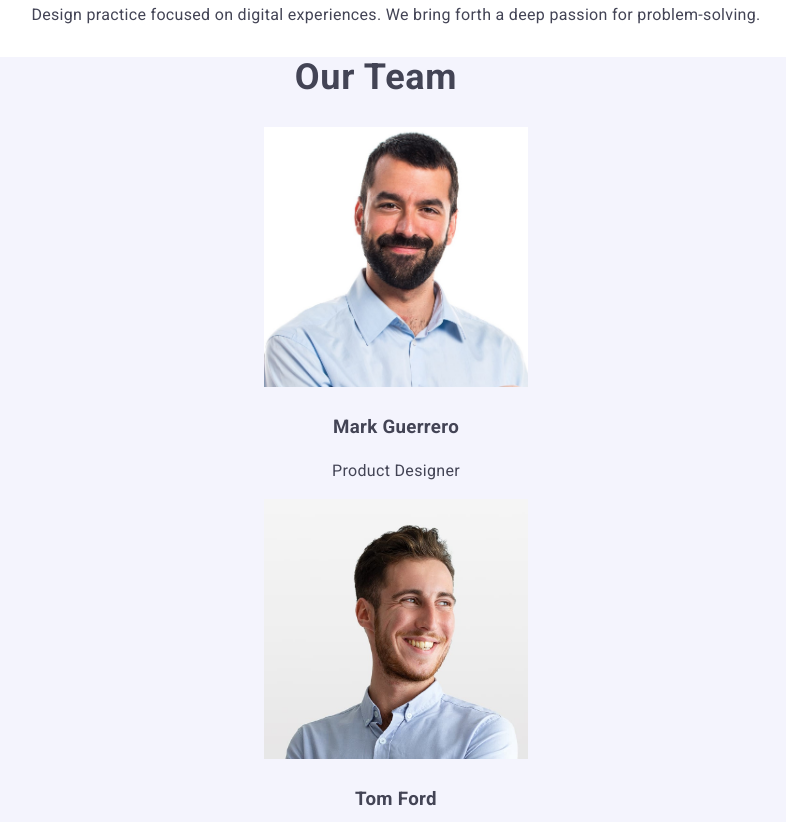
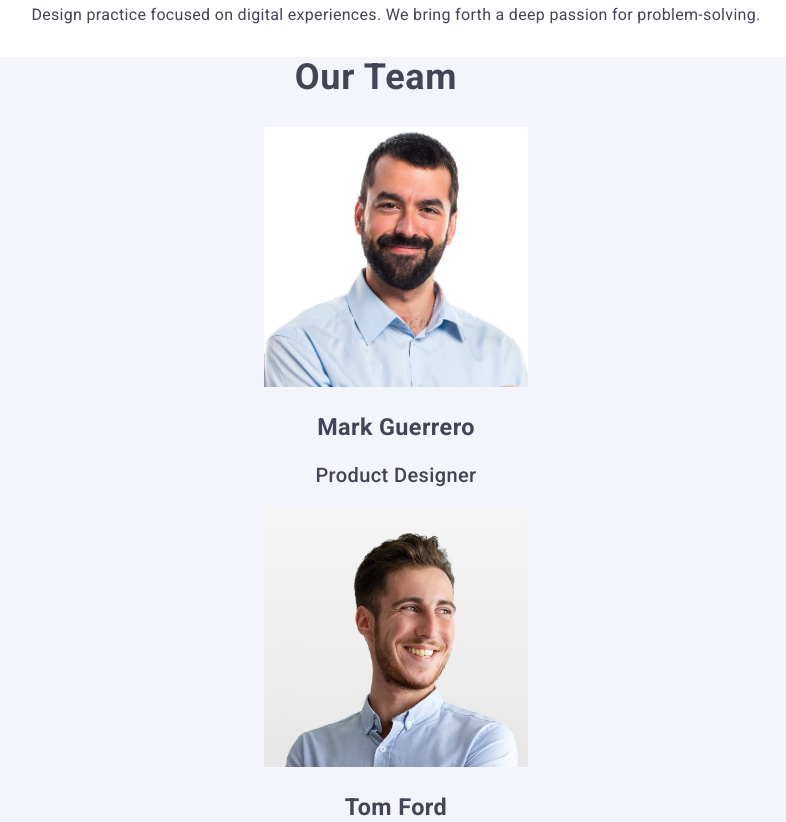
Before and after one commit to Spudowski/goit-markup-hw-02, a plain HTML site: page index.html in a window 1280 px wide. Shown: the part 814-1636 px from the top of the page, without its empty margins (264-1050 px from the left). Drawn offline with Linux system fonts and the light colour scheme.

Commit message:
Update styles.css

```diff
--- a/css/styles.css
+++ b/css/styles.css
@@ -111,7 +111,13 @@ h1 {
 }
 
 .teammate1, .teammate2, .teammate3, .teammate4 {
-    text-align: center;
+font-family: Roboto;
+font-size: 20px;
+font-weight: 500;
+line-height: 24px;
+letter-spacing: 0.02em;
+text-align: center;
+
 }
 
 .op-section {
```
